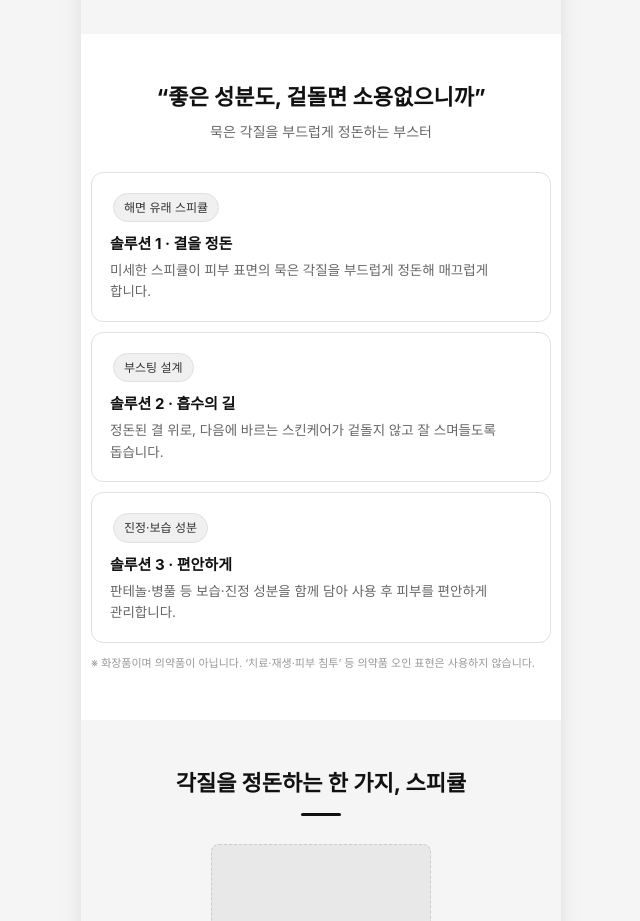
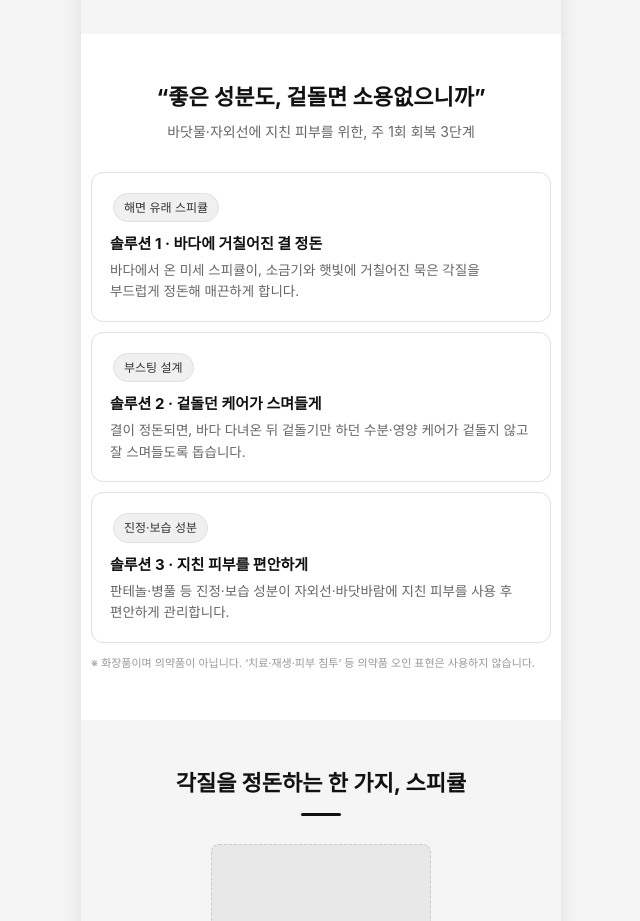
Before and after one commit to nofaildesignoffice/s2m-research, a plain HTML site: page wireframe.html in a window 1280 px wide. Shown: the part 6920-7841 px from the top of the page, without its empty margins (319-959 px from the left). Drawn offline with Linux system fonts and the light colour scheme.

Commit message:
솔루션 3단계를 오션 타겟 맥락으로 재표현(소금기·자외선·바닷바람에 지친 피부/겉돌던 케어)

```diff
--- a/wireframe.html
+++ b/wireframe.html
@@ -294,21 +294,21 @@
 <!-- [6] SOLUTION -->
 <section>
   <h2 class="section-title">“좋은 성분도, 겉돌면 소용없으니까”</h2>
-  <p class="section-subtitle">묵은 각질을 부드럽게 정돈하는 부스터</p>
+  <p class="section-subtitle">바닷물·자외선에 지친 피부를 위한, 주 1회 회복 3단계</p>
   <div class="card" style="margin-bottom:10px">
     <span class="tag">해면 유래 스피큘</span>
-    <h3 style="font-size:15px;margin:8px 0 4px">솔루션 1 · 결을 정돈</h3>
-    <p style="font-size:13.5px;color:var(--text-gray)">미세한 스피큘이 피부 표면의 묵은 각질을 부드럽게 정돈해 매끄럽게 합니다.</p>
+    <h3 style="font-size:15px;margin:8px 0 4px">솔루션 1 · 바다에 거칠어진 결 정돈</h3>
+    <p style="font-size:13.5px;color:var(--text-gray)">바다에서 온 미세 스피큘이, 소금기와 햇빛에 거칠어진 묵은 각질을 부드럽게 정돈해 매끈하게 합니다.</p>
   </div>
   <div class="card" style="margin-bottom:10px">
     <span class="tag">부스팅 설계</span>
-    <h3 style="font-size:15px;margin:8px 0 4px">솔루션 2 · 흡수의 길</h3>
-    <p style="font-size:13.5px;color:var(--text-gray)">정돈된 결 위로, 다음에 바르는 스킨케어가 겉돌지 않고 잘 스며들도록 돕습니다.</p>
+    <h3 style="font-size:15px;margin:8px 0 4px">솔루션 2 · 겉돌던 케어가 스며들게</h3>
+    <p style="font-size:13.5px;color:var(--text-gray)">결이 정돈되면, 바다 다녀온 뒤 겉돌기만 하던 수분·영양 케어가 겉돌지 않고 잘 스며들도록 돕습니다.</p>
   </div>
   <div class="card">
     <span class="tag">진정·보습 성분</span>
-    <h3 style="font-size:15px;margin:8px 0 4px">솔루션 3 · 편안하게</h3>
-    <p style="font-size:13.5px;color:var(--text-gray)">판테놀·병풀 등 보습·진정 성분을 함께 담아 사용 후 피부를 편안하게 관리합니다.</p>
+    <h3 style="font-size:15px;margin:8px 0 4px">솔루션 3 · 지친 피부를 편안하게</h3>
+    <p style="font-size:13.5px;color:var(--text-gray)">판테놀·병풀 등 진정·보습 성분이 자외선·바닷바람에 지친 피부를 사용 후 편안하게 관리합니다.</p>
   </div>
   <p class="note" style="margin-top:12px">※ 화장품이며 의약품이 아닙니다. ‘치료·재생·피부 침투’ 등 의약품 오인 표현은 사용하지 않습니다.</p>
 </section>
```
